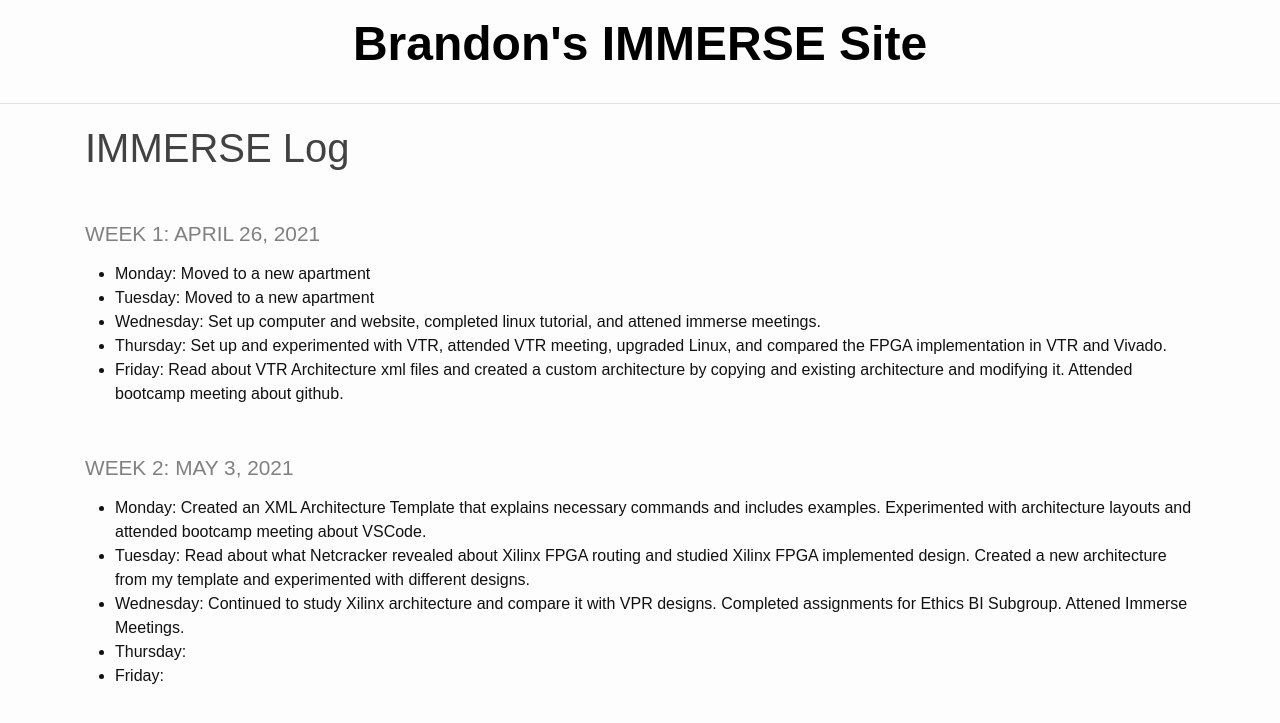
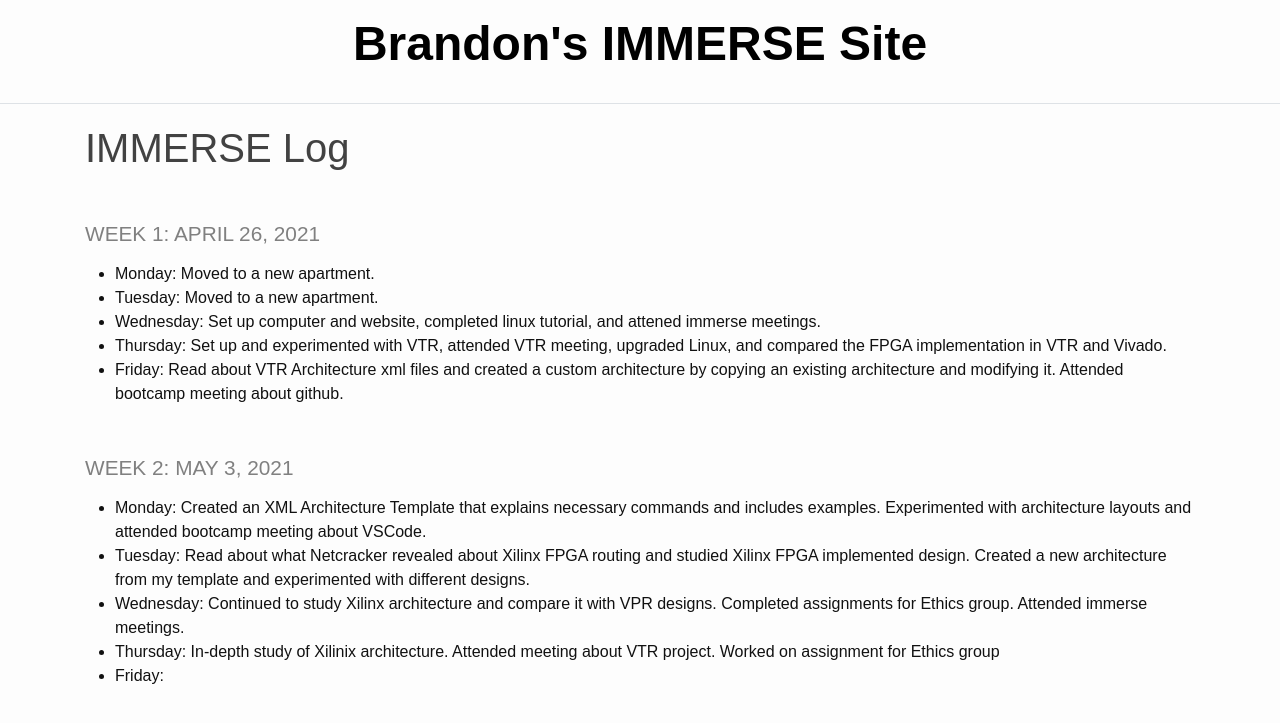
Before and after one commit to heinerb1/heinerb1.github.io, a Jekyll site: the page built from _pages/log.md, in a window 1280 px wide. Shown: the top 723 px of the page. Built offline with Jekyll 4.4.1, drawn with Linux system fonts in a browser that asks for light colours.

Commit message:
5/6 Update

```diff
--- a/_pages/log.md
+++ b/_pages/log.md
@@ -5,12 +5,12 @@ title: IMMERSE Log
 
 ### Week 1: April 26, 2021
 
-* **Monday**:    Moved to a new apartment
-* **Tuesday**:   Moved to a new apartment
+* **Monday**:    Moved to a new apartment.
+* **Tuesday**:   Moved to a new apartment.
 * **Wednesday**: Set up computer and website, completed linux tutorial, and attened immerse meetings.
 * **Thursday**:  Set up and experimented with VTR, attended VTR meeting, upgraded Linux, and compared
                  the FPGA implementation in VTR and Vivado.
-* **Friday**:    Read about VTR Architecture xml files and created a custom architecture by copying and
+* **Friday**:    Read about VTR Architecture xml files and created a custom architecture by copying an
                  existing architecture and modifying it. Attended bootcamp meeting about github.
 
 ### Week 2: May 3, 2021
@@ -20,6 +20,7 @@ title: IMMERSE Log
 * **Tuesday**:  Read about what Netcracker revealed about Xilinx FPGA routing and studied Xilinx FPGA implemented
                 design. Created a new architecture from my template and experimented with different designs.
 * **Wednesday**: Continued to study Xilinx architecture and compare it with VPR designs. Completed assignments for
-                 Ethics BI Subgroup. Attened Immerse Meetings.
-* **Thursday**:
+                 Ethics group. Attended immerse meetings.
+* **Thursday**: In-depth study of Xilinix architecture. Attended meeting about VTR project. Worked on assignment for
+                Ethics group
 * **Friday**:
```
